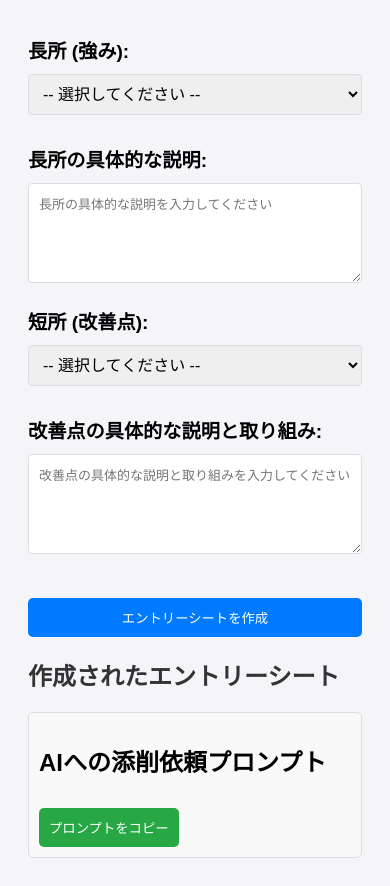
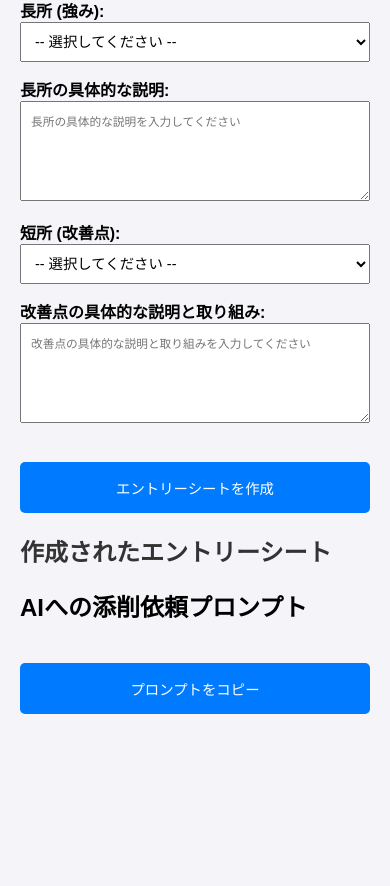
Before and after one commit to tanukin0423/essakisei, a plain HTML site: page 簡易エントリーシート長所短所詳細版.html in a window 390 px wide. Shown: the part 147-1033 px from the top of the page. After the commit the page ends 884 px from the top, so only its background shows below. Drawn offline with Linux system fonts and the light colour scheme.

Commit message:
Add files via upload

```diff
--- a/簡易エントリーシート長所短所詳細版.html
+++ b/簡易エントリーシート長所短所詳細版.html
@@ -15,49 +15,37 @@
             justify-content: center;
             min-height: 100vh;
             padding: 20px;
-            box-sizing: border-box;
+            margin: 0;
         }
 
         header {
             margin-bottom: 20px;
-            width: 100%;
-            max-width: 800px;
+            text-align: center;
         }
 
         h1 {
             color: #333;
-            text-align: center;
-        }
-
-        main {
-            width: 100%;
-            max-width: 800px;
+            font-size: 1.8em;
         }
 
         form {
             display: flex;
             flex-direction: column;
             width: 100%;
-        }
-
-        .form-group {
-            margin-bottom: 20px;
-            width: 100%;
+            max-width: 800px;
         }
 
         label {
-            display: block;
             margin-bottom: 10px;
             font-weight: bold;
-            font-size: 1.2em;
+            font-size: 1.1em;
         }
 
         input, textarea, select {
-            width: 100%;
+            margin-bottom: 15px;
             padding: 10px;
             font-size: 1em;
-            border: 1px solid #ddd;
-            border-radius: 4px;
+            width: 100%;
             box-sizing: border-box;
         }
 
@@ -68,13 +56,15 @@
 
         button {
             margin-top: 20px;
-            padding: 10px;
+            padding: 15px;
             background-color: #007BFF;
             color: white;
             border: none;
             border-radius: 5px;
             cursor: pointer;
             transition: background-color 0.3s ease;
+            font-size: 1.1em;
+            width: 100%;
         }
 
         button:hover {
@@ -84,47 +74,57 @@
         .output-container {
             margin-top: 20px;
             width: 100%;
+            max-width: 800px;
         }
 
         .output-container h2 {
             color: #333;
         }
 
-        .prompt-container {
-            margin-top: 20px;
-            background-color: #f9f9f9;
-            padding: 10px;
-            border: 1px solid #ddd;
-            border-radius: 5px;
+        #aiPromptModal {
+            display: none;
+            position: fixed;
+            z-index: 1;
+            left: 0;
+            top: 0;
+            width: 100%;
+            height: 100%;
+            overflow: auto;
+            background-color: rgba(0,0,0,0.4);
         }
 
-        .copy-button {
-            margin-top: 10px;
-            padding: 10px;
-            background-color: #28a745;
-            color: white;
-            border: none;
-            border-radius: 5px;
-            cursor: pointer;
+        .modal-content {
+            background-color: #fefefe;
+            margin: 15% auto;
+            padding: 20px;
+            border: 1px solid #888;
+            width: 90%;
+            max-width: 800px;
         }
 
-        .copy-button:hover {
-            background-color: #218838;
+        #aiPromptText {
+            width: 100%;
+            height: 200px;
+            margin-bottom: 15px;
         }
 
-        .input-group {
-            display: flex;
-            gap: 10px;
-            margin-bottom: 10px;
-        }
+        @media (max-width: 600px) {
+            h1 {
+                font-size: 1.5em;
+            }
 
-        .input-group select, .input-group input {
-            flex: 1;
-        }
-        .highlight-option {
-            font-weight: bold;
-            color: #007BFF;
-            background-color: #f0f8ff;
+            label {
+                font-size: 1em;
+            }
+
+            input, textarea, select, button {
+                font-size: 0.9em;
+            }
+
+            .modal-content {
+                width: 95%;
+                margin: 5% auto;
+            }
         }
     </style>
 </head>
```
Also changed, not shown: 簡易エントリーシート他人を巻き込んだ編カラム自動変化.html (+34 -4 lines), 簡易エントリーシート学生時代編カラム内自動変化.html (+34 -4 lines), 簡易エントリーシート志望動機編カラム内自動変化.html (+31 -4 lines), 簡易エントリーシート挫折経験編カラム内自動変化.html (+34 -4 lines), 簡易エントリーシート自己ＰＲ編カラム内自動変化.html (+31 -4 lines).
